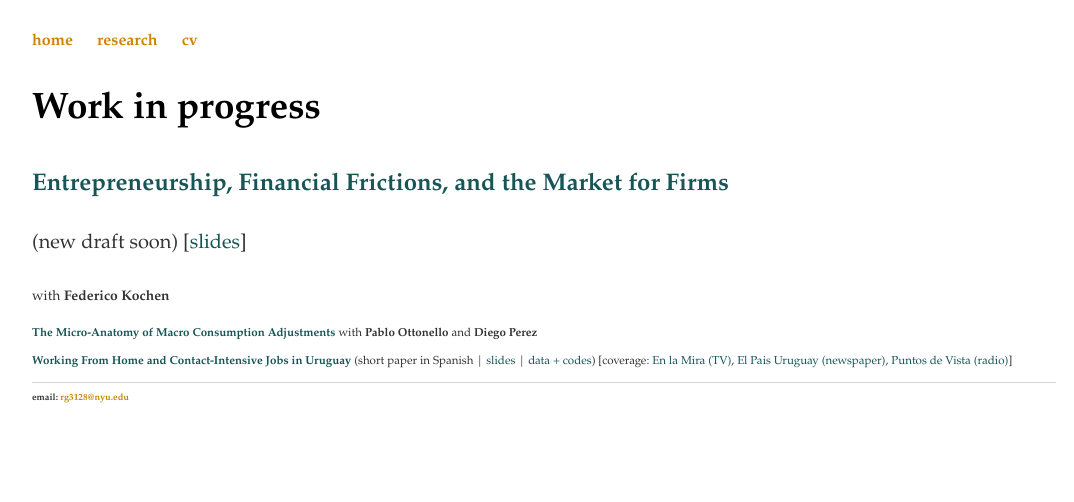
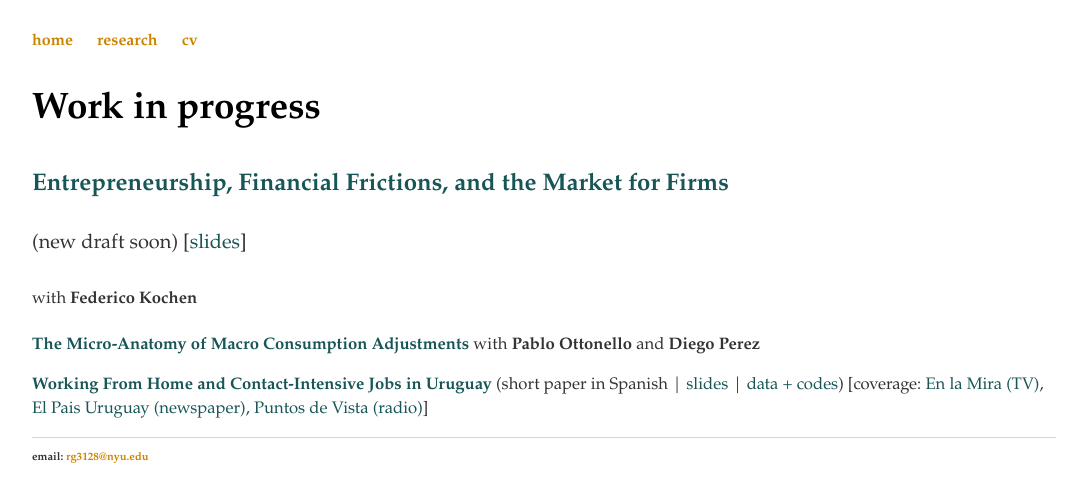
Before and after one commit to rafaguntin/rafaguntin.github.io, a Jekyll site: the page built from research/index.html, in a window 1280 px wide. Shown: the top 502 px of the page, without its empty margins (96-1170 px from the left). Built offline with Jekyll 4.4.1, drawn with Linux system fonts in a browser that asks for light colours.

Commit message:
Update index.html

```diff
--- a/research/index.html
+++ b/research/index.html
@@ -9,9 +9,9 @@ title: Rafael Guntin - Research
 			       href="/research/Entrepreneurship Financial Frictions and the Market of Firms.pdf"
 			       target="_blank">Entrepreneurship, Financial Frictions, and the Market for Firms</a>
 				</p>
-				<p><small> (new draft soon) [<a style="color:#175556" href="/research/GK - Slides NYU - 09Dec19 - Handout.pdf" target="_blank">slides</a>]<small></p>
+				<p><small> (new draft soon) [<a style="color:#175556" href="/research/GK - Slides NYU - 09Dec19 - Handout.pdf" target="_blank">slides</a>]</p>
 				<p><small> with
-				<a style="font-weight: bold; color:#333" href="https://sites.google.com/view/federicokochen/home" target="_blank"> Federico Kochen </a> <small></p>
+				<a style="font-weight: bold; color:#333" href="https://sites.google.com/view/federicokochen/home" target="_blank"> Federico Kochen </a> </p>
 			<p> <a style="font-weight: bold; color:#175556"
 			       >The Micro-Anatomy of Macro Consumption Adjustments</a>
 				with
```
